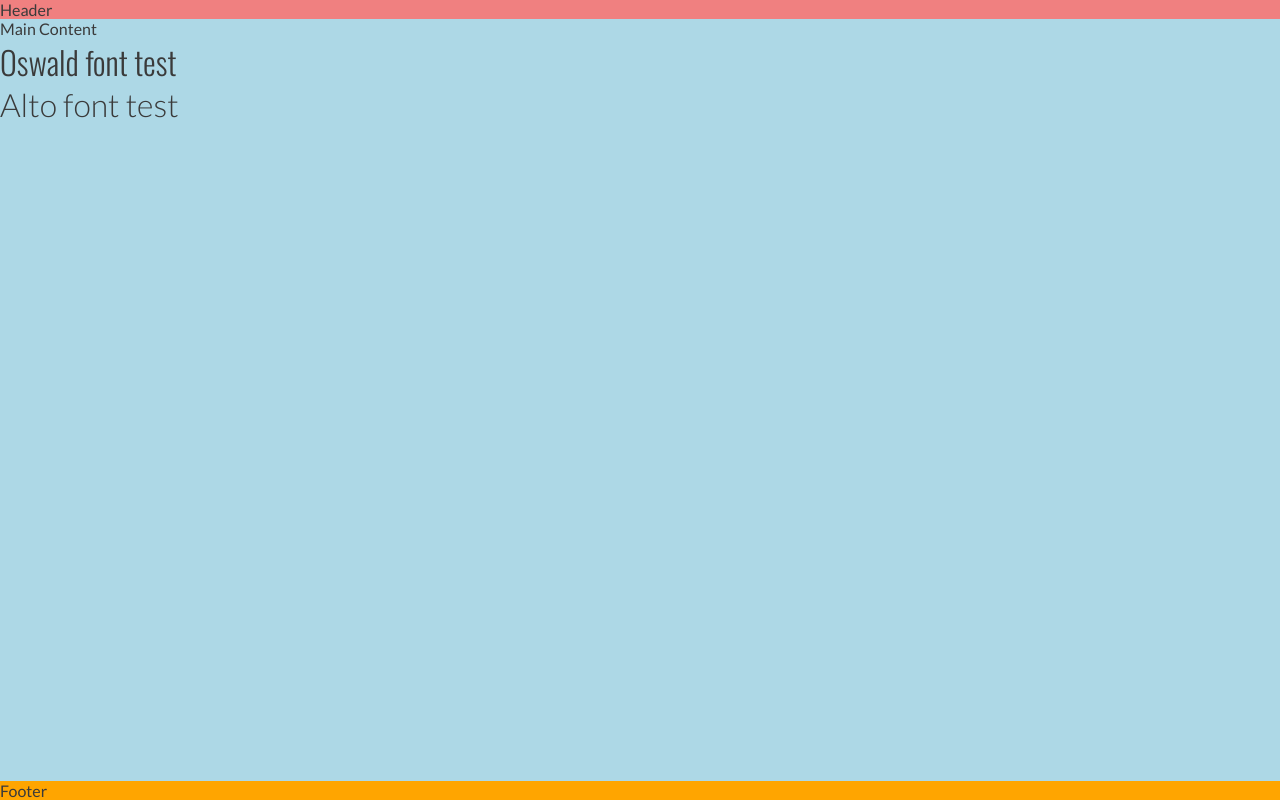
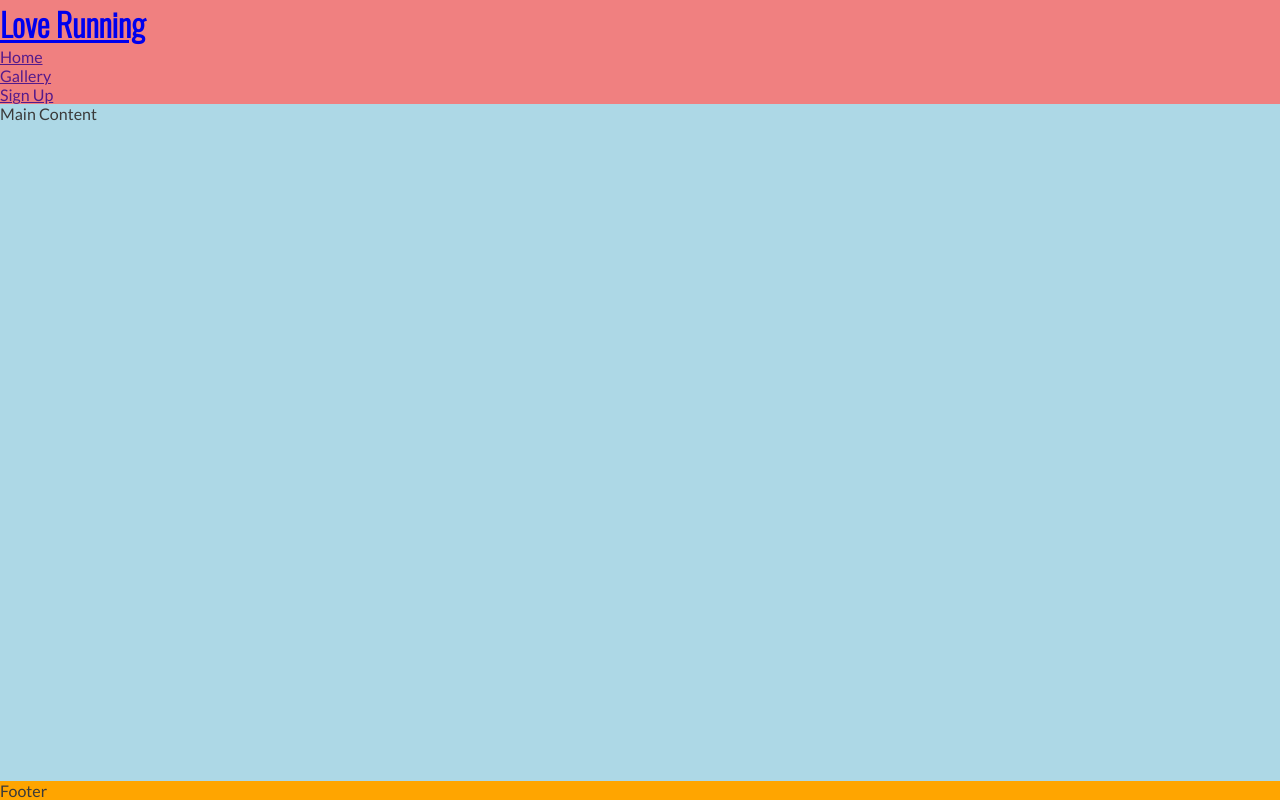
Before and after one commit to AliJayCarter/love-running, a plain HTML site: page index.html in a window 1280 px wide. Drawn offline with nearby package versions, Linux system fonts and the light colour scheme.

Commit message:
Create nav section

```diff
--- a/assets/css/styles.css
+++ b/assets/css/styles.css
@@ -34,6 +34,10 @@ footer {
 }
 
 /*Font styles for the page*/
+h1 {
+    font-family: 'Oswald', sans-serif;
+}
+
 .oswald-font {
     font-family: "Oswald", sans-serif;
     font-optical-sizing: auto;
--- a/index.html
+++ b/index.html
@@ -20,14 +20,21 @@
 <body>
     <!--Header-->
     <header>
-    Header
+    <a href="index.html">
+        <h1 id="logo">Love Running</h1>
+    </a>
+    <nav>
+        <ul>
+            <li><a href="">Home</a></li>
+            <li><a href="">Gallery</a></li>
+            <li><a href="">Sign Up</a></li>
+        </ul>
+    </nav>
     </header>
 
     <!--Main-->
     <main>
     Main Content
-    <h1 class="oswald-font">Oswald font test</h1>
-    <h1 class="lato-font">Alto font test</h1>
     </main>
 
     <!--Footer-->
```
